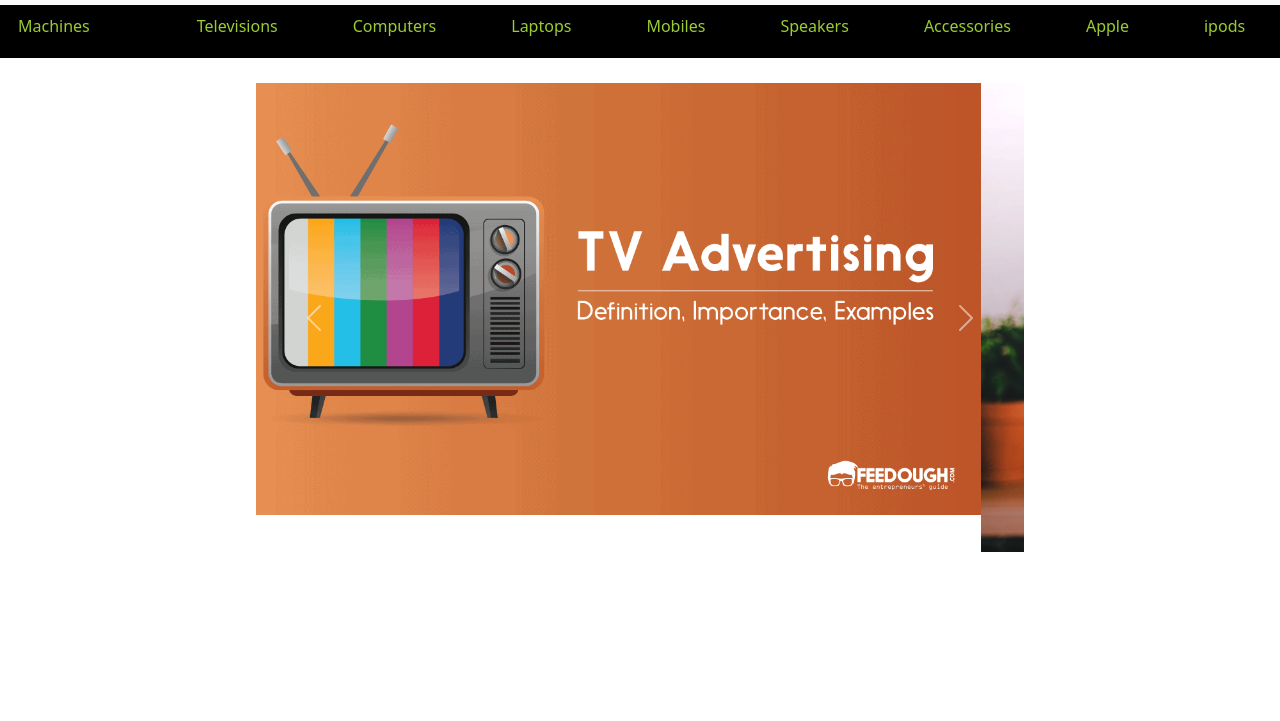
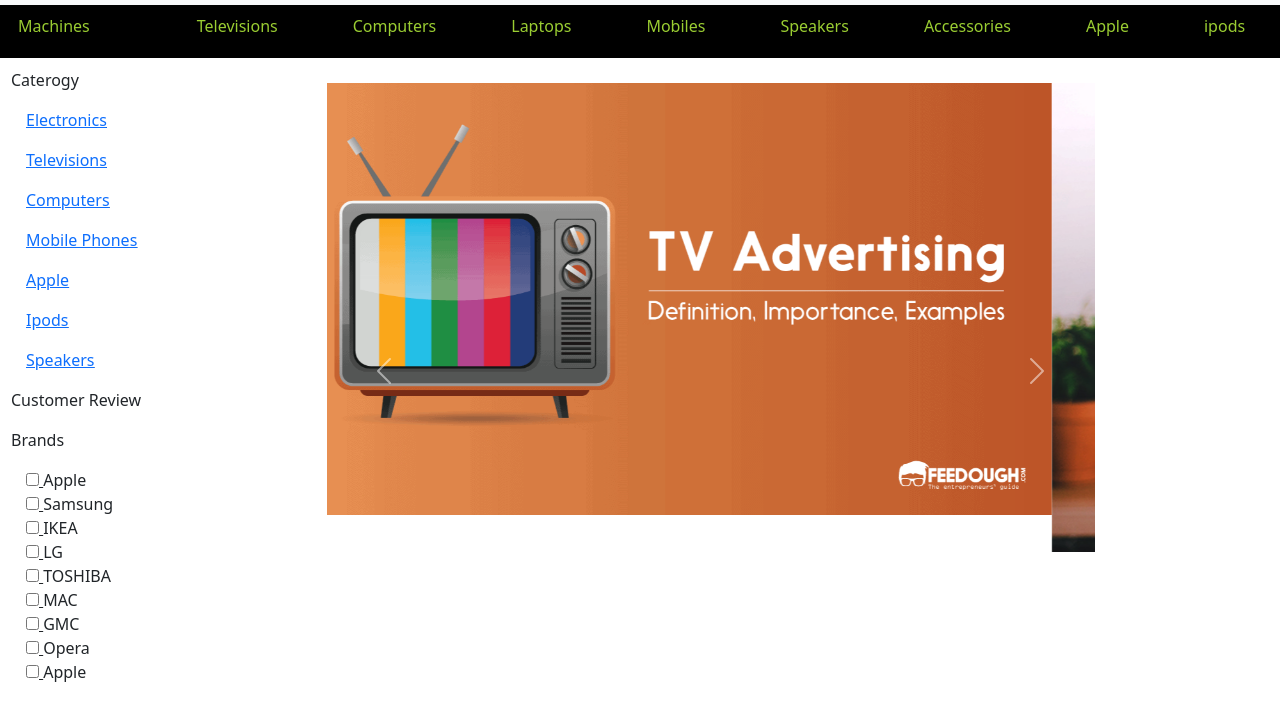
Before and after one commit to jeremygardel/ram, a plain HTML site: page index.html in a window 1280 px wide. Shown: the part 55-776 px from the top of the page. Drawn offline with Linux system fonts and the light colour scheme.

Commit message:
Left side (mahmoud)

```diff
--- a/css/style.css
+++ b/css/style.css
@@ -86,6 +86,7 @@ body{
     margin: 5% auto;
     border-radius: 20px 0 20px 0;
     position: relative;
+
 }
 .login-logo {
     margin: auto;
@@ -163,12 +164,22 @@ body{
 }
 
 /*              Slide  -   Bar */
-
- .slidebar {
+.slide-bar {
+    display: flex;
+}
+.slidebar {
     width: 60%;
     margin: 2% auto;
 }
-
+.slidebar-left {
+    margin-left: 11px;
+    margin-top: 10px;
+}
+.cateorgy, .customer-review,.brands {
+    text-decoration: underline;
+    margin-left: 15px;
+}
+/*                   */
 
 /* <link rel="stylesheet" type="text/css" href="//maxcdn.bootstrapcdn.com/font-awesome/4.7.0/css/font-awesome.min.css"/>
 <!-- sample html for this button-->
--- a/index.html
+++ b/index.html
@@ -121,7 +121,49 @@ disabledfsddf-->
       </div>
 
 <!--        Slide Bar     -->
+  <div class="slide-bar">
+    <div class="slidebar-left">
+      <p>Caterogy</p>
+      <div class="cateorgy">
+        <a href="#"><p>Electronics</p></a>
+        <a href="#"><p>Televisions</p></a>
+        <a href="#"><p>Computers</p></a>
+        <a href="#"><p>Mobile Phones</p></a>
+        <a href="#"><p>Apple</p></a>
+        <a href="#"><p>Ipods</p></a>
+        <a href="#"><p>Speakers</p></a>
+      </div>
+      <p>Customer Review</p>
+      <div class="customer-review">
 
+
+      </div>
+      <p>Brands</p>
+      <div class="brands">
+        <form>
+          <input type="checkbox" name="apple">
+          <label>Apple</label><br>
+          <input type="checkbox" name="samsung">
+          <label>Samsung</label><br>
+          <input type="checkbox" name="IKEA">
+          <label>IKEA</label><br>
+          <input type="checkbox" name="LG">
+          <label>LG</label><br>
+          <input type="checkbox" name="TOSHIBA">
+          <label>TOSHIBA</label><br>
+          <input type="checkbox" name="MAC">
+          <label>MAC</label><br>
+          <input type="checkbox" name="GMC">
+          <label>GMC</label><br>
+          <input type="checkbox" name="Opera">
+          <label>Opera</label><br>
+          <input type="checkbox" name="apple">
+          <label>Apple</label><br>
+
+
+        </form>
+      </div>
+    </div>
     <div id="carouselExampleAutoplaying" class="carousel slide slidebar" data-bs-ride="carousel">
         <div class="carousel-inner">
           <div class="carousel-item active">
@@ -143,6 +185,7 @@ disabledfsddf-->
           <span class="visually-hidden">Next</span>
         </button>
     </div>
+  </div>
   <script src="js/jquery.js"></script>
   <script src="js/all.min.js"></script>
   <script src="js/bootstrap.min.js"></script>
```
